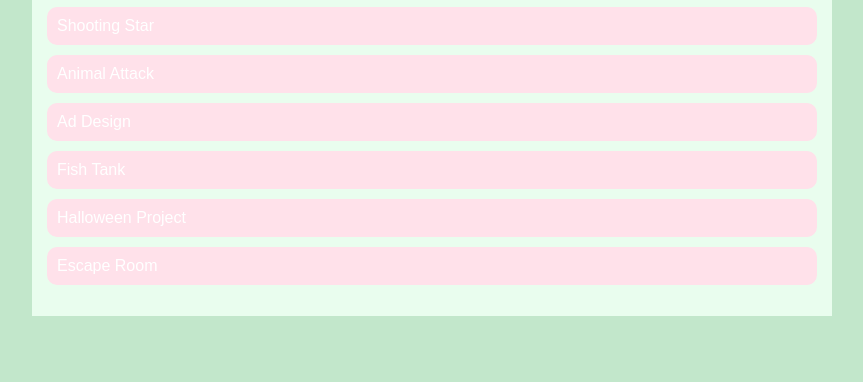
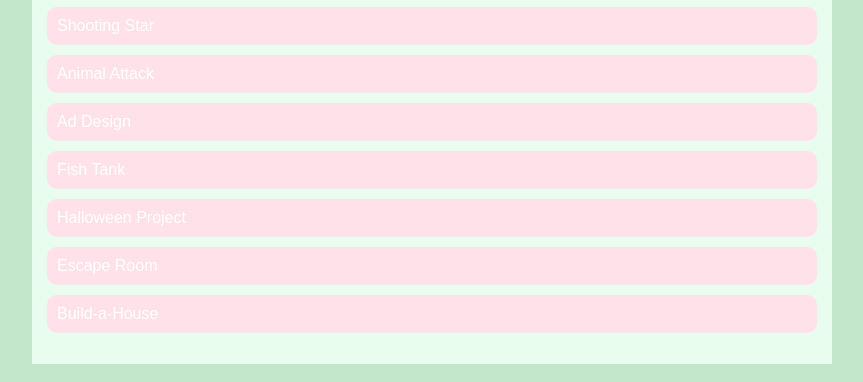
Before and after one commit to chloelandry1/chloelandry1.github.io, a plain HTML site: page portfolio.html in a window 1280 px wide. Shown: the part 446-828 px from the top of the page, without its empty margins (208-1071 px from the left). Before the commit the page ends 800 px from the top, so only its background shows below. Drawn offline with Linux system fonts and the light colour scheme.

Commit message:
Added Build-a-house

```diff
--- a/portfolio.html
+++ b/portfolio.html
@@ -60,6 +60,9 @@
                 <li>
                     <a href="https://www.khanacademy.org/computer-programming/landry_lombardo_cruz_escape-room/4762214836322304"target="_blank">Escape Room</a>
                 </li>
+                <li>
+                    <a href="https://www.khanacademy.org/computer-programming/chloe-landrys-project-build-a-house/5545817195266048"target="_blank">Build-a-House</a>
+                </li>
             </ul>
 
         </div>
```
